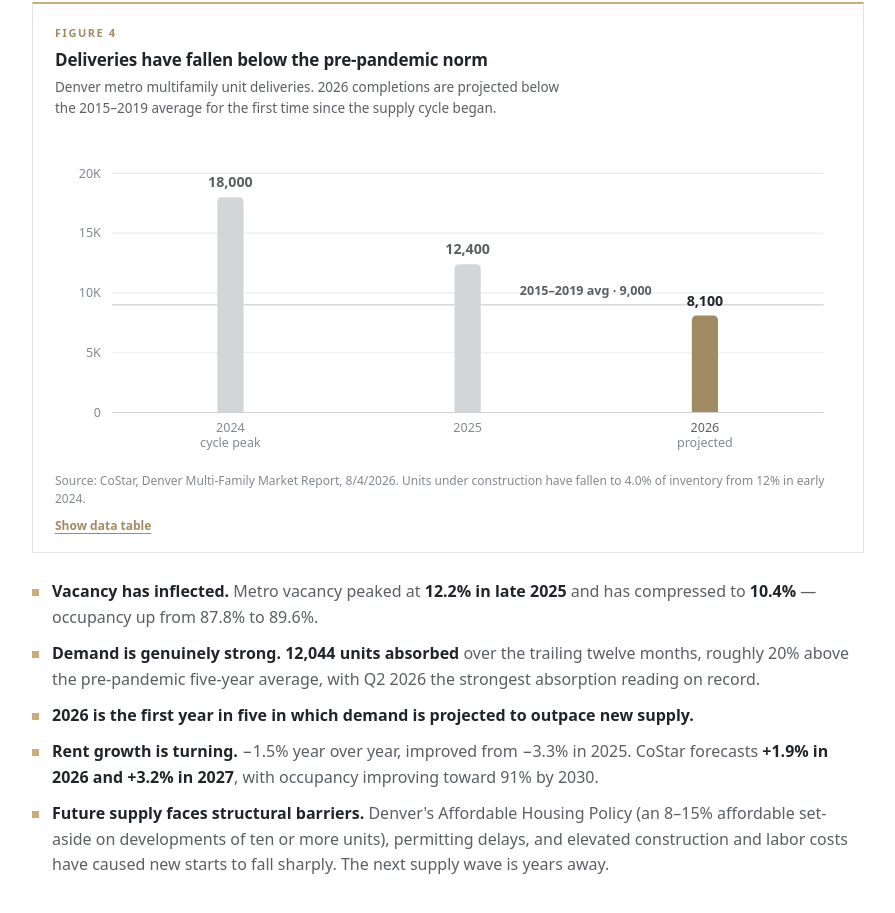
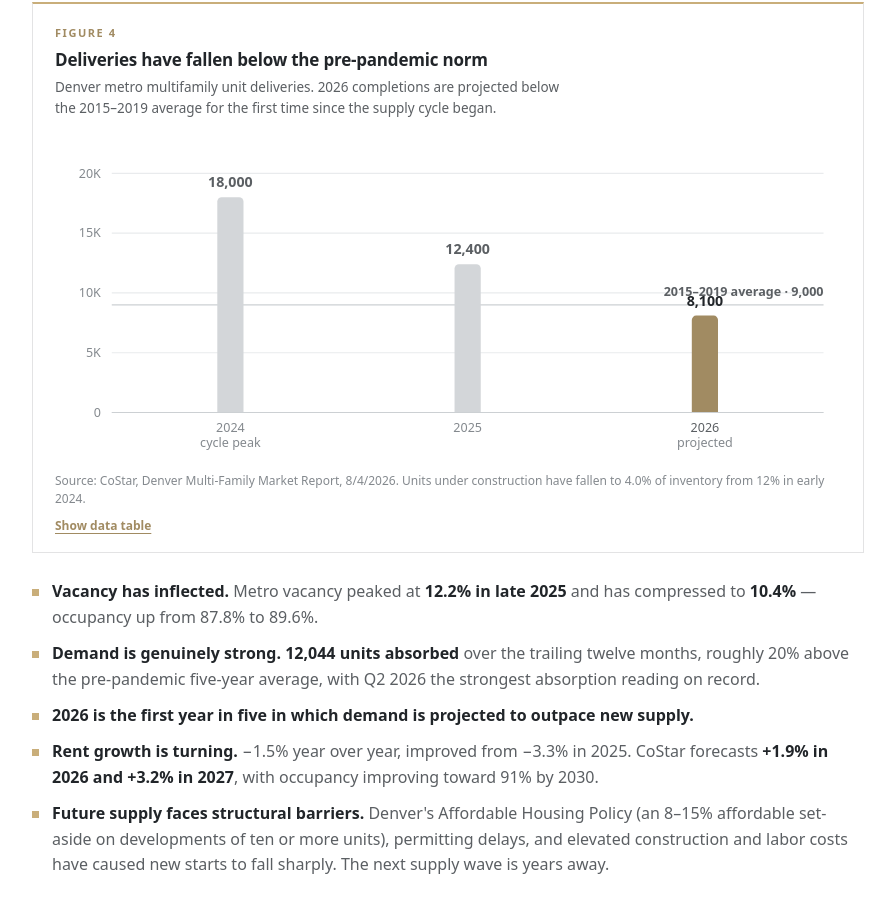
Before and after one commit to zebbyr/Windsor, a plain HTML site: page windsor-q2-2026/index.html in a window 1280 px wide. Shown: the part 7076-7989 px from the top of the page, without its empty margins (192-1087 px from the left). Drawn offline with Linux system fonts and the light colour scheme.

Commit message:
Add files via upload

```diff
--- a/windsor-q2-2026/index.html
+++ b/windsor-q2-2026/index.html
@@ -699,11 +699,7 @@ td.neg{color:var(--bad-ink);font-weight:650}
     });
     if (o.ref != null) {
       svg.appendChild(el('line', { x1: padL, x2: W - padR, y1: sy(o.ref), y2: sy(o.ref), stroke: T.axis, 'stroke-width': 1 }));
-      /* park the label in clear space — default right edge, or at refLabAt (0–1 across the plot) */
-      const at = o.refLabAt != null ? o.refLabAt : 1;
-      const rx = padL + at * (W - padL - padR);
-      const anchor = o.refLabAnchor || (at >= 1 ? 'end' : 'middle');
-      const rl = el('text', { x: rx, y: sy(o.ref) - 9, fill: T.sec, 'text-anchor': anchor, class: 'reflab' });
+      const rl = el('text', { x: W - padR, y: sy(o.ref) - 8, fill: T.sec, 'text-anchor': 'end', class: 'reflab' });
       rl.textContent = o.refLab; svg.appendChild(rl);
     }
     data.forEach((d, i) => {
@@ -796,7 +792,7 @@ function render(){
     {k:'2025',v:12400,lab:'12,400',tip:'12,400 units delivered'},
     {k:'2026',k2:'projected',v:8100,lab:'8,100',hi:true,tip:'Projected — below the pre-pandemic average'}
   ],{h:300,max:21000,ticks:[0,5000,10000,15000,20000],
-    tickFmt:function(t){return t?(t/1000)+'K':'0';},ref:9000,refLab:'2015–2019 avg · 9,000',refLabAt:0.666,refLabAnchor:'middle',
+    tickFmt:function(t){return t?(t/1000)+'K':'0';},ref:9000,refLab:'2015–2019 average · 9,000',
     aria:'Column chart of Denver deliveries falling from 18,000 in 2024 to 8,100 projected in 2026'});
 }
 render(); VIZ.wireTables(); VIZ.wireTheme(render);
```
